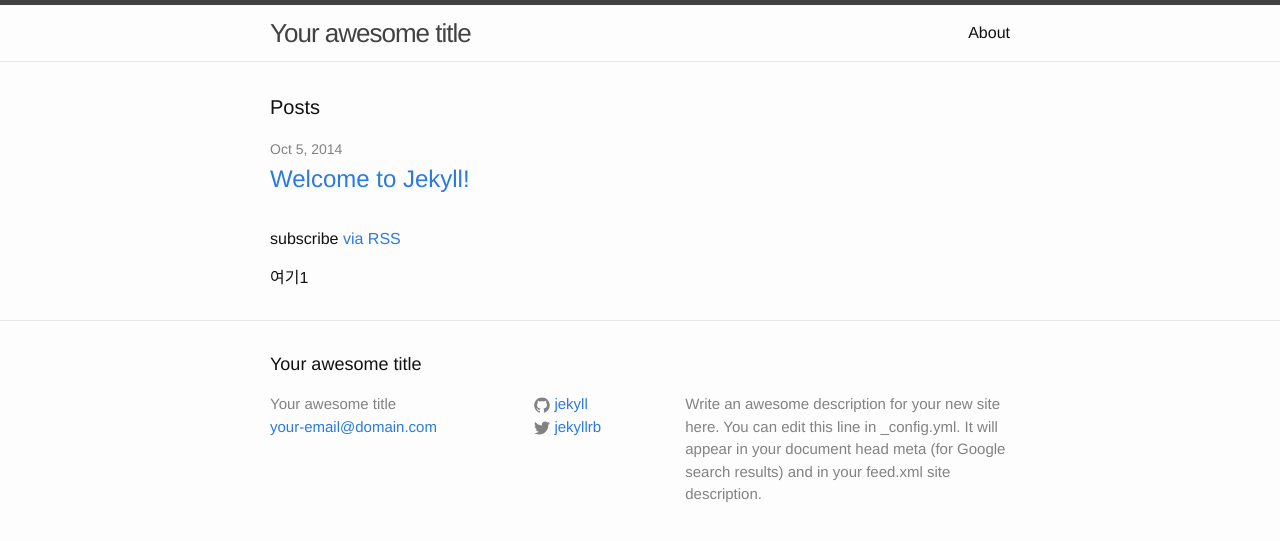
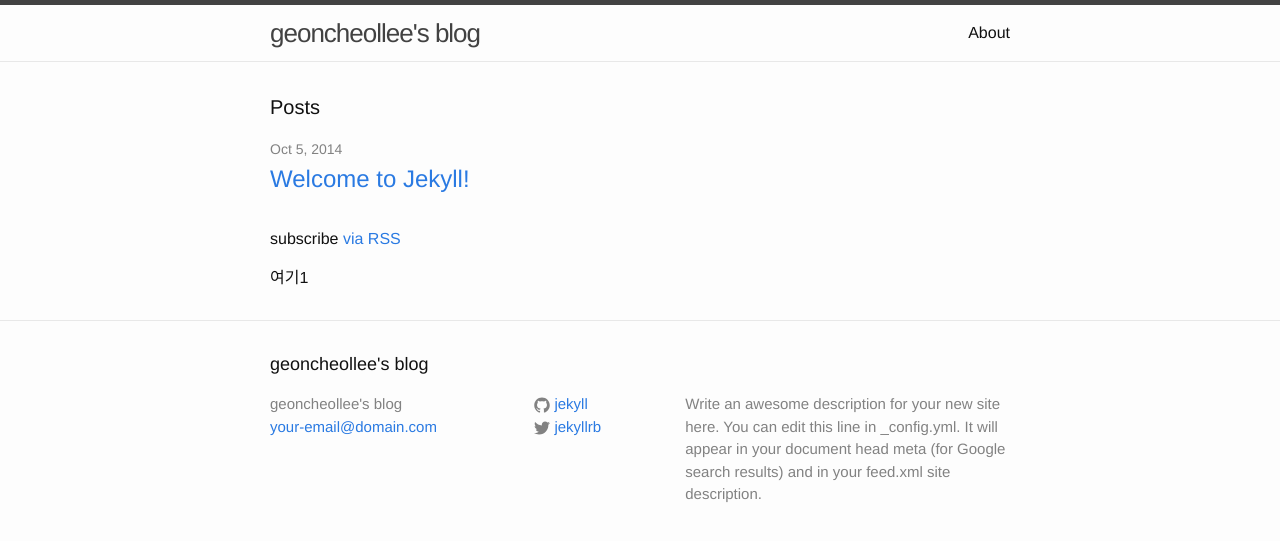
Before and after one commit to geoncheollee/geonblog, a Jekyll site: the page built from index.html, in a window 1280 px wide. Shown: the top 541 px of the page. Built offline with Jekyll 4.4.1, drawn with Linux system fonts in a browser that asks for light colours.

Commit message:
Update _config.yml

```diff
--- a/_config.yml
+++ b/_config.yml
@@ -1,5 +1,5 @@
 # Site settings
-title: Your awesome title
+title: geoncheollee's blog
 email: your-email@domain.com
 description: > # this means to ignore newlines until "baseurl:"
   Write an awesome description for your new site here. You can edit this
```
